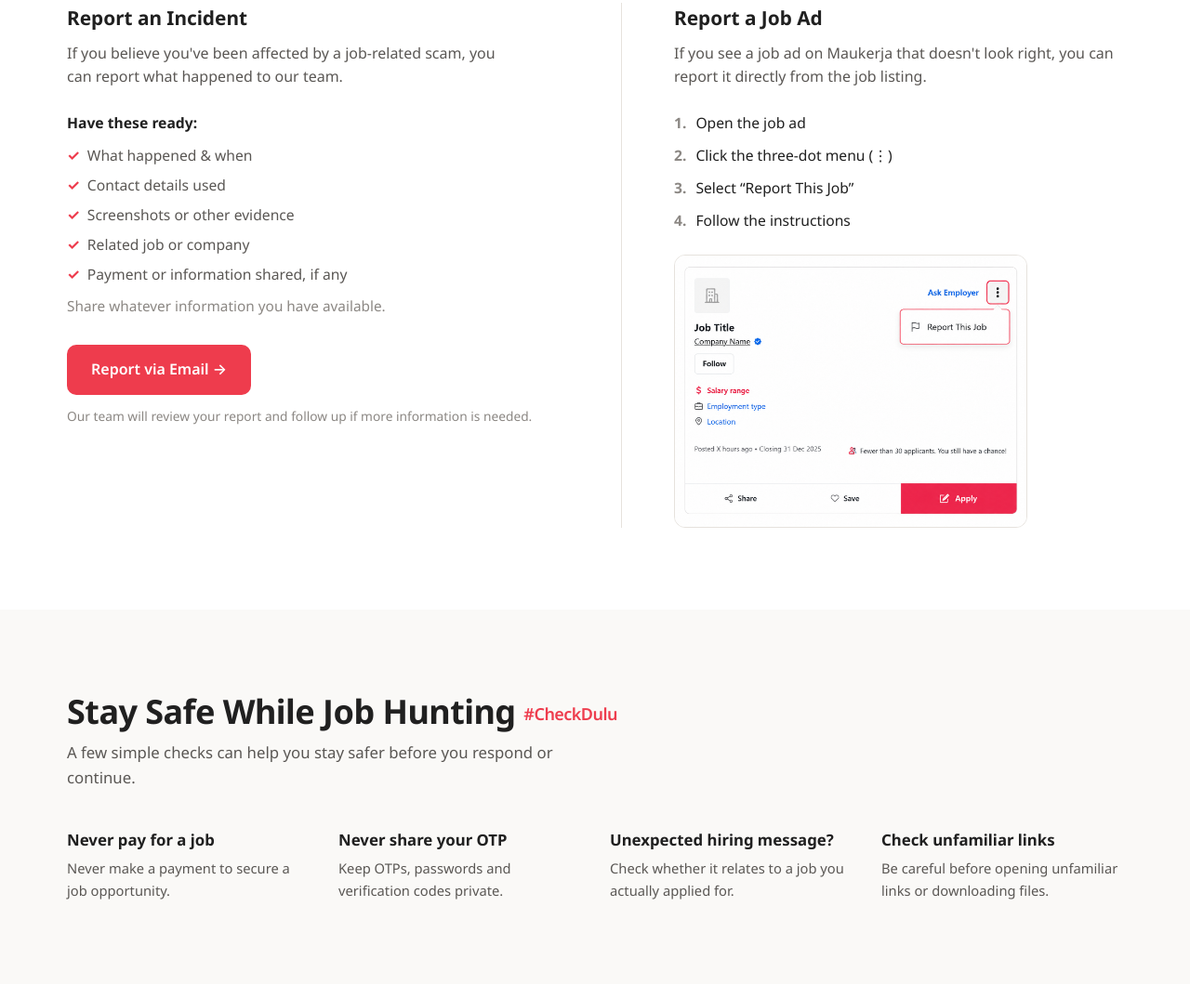
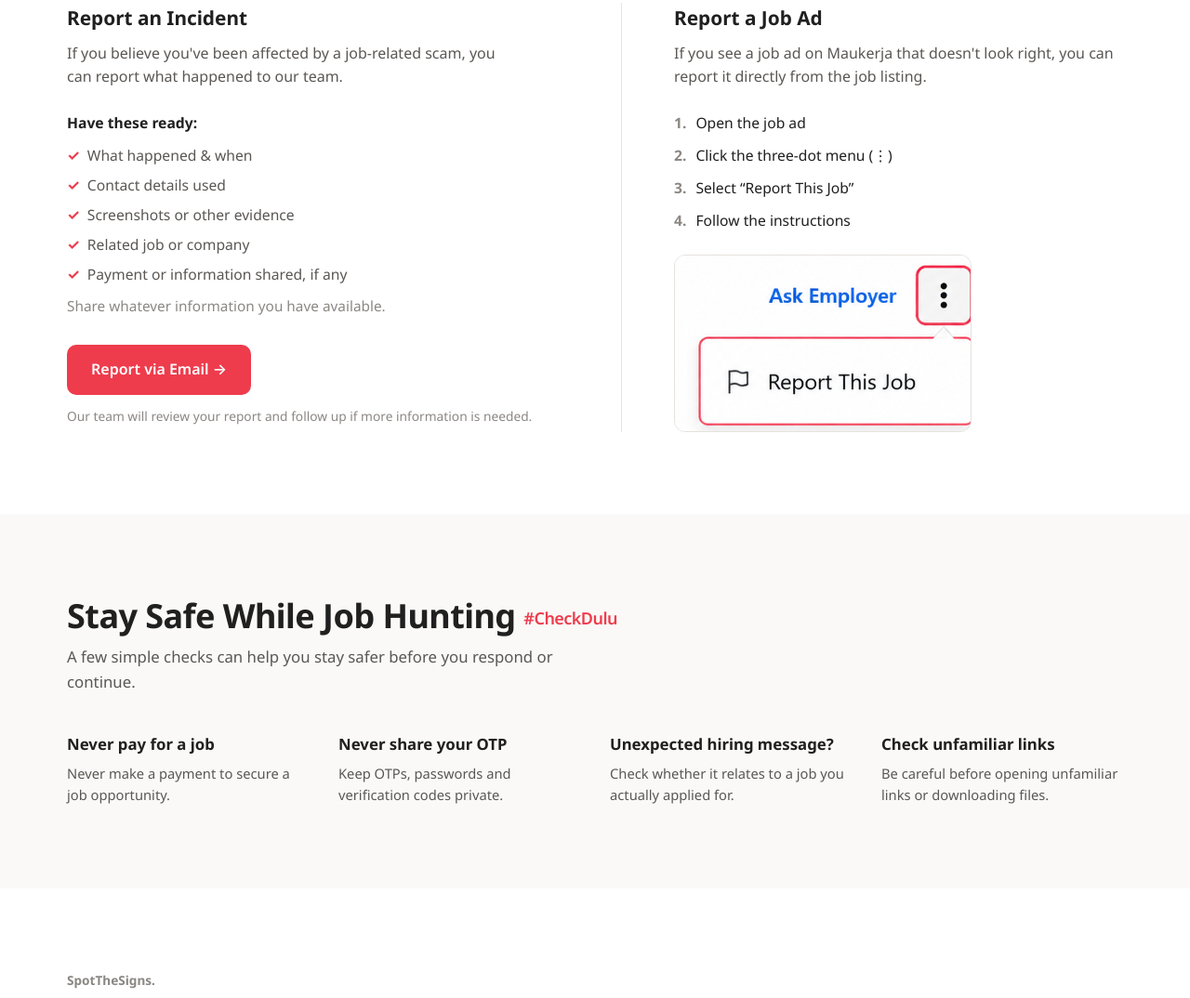
Before and after one commit to jeffrazi95/maukerja-safety-centre, a plain HTML site: page index.html in a window 1280 px wide. Shown: the part 2066-3140 px from the top of the page at 93% size. Drawn offline with Linux system fonts and the light colour scheme.

Commit message:
Replace Report a Job Ad screenshot with cropped three-dot menu image

```diff
--- a/index.html
+++ b/index.html
@@ -489,12 +489,13 @@
 
   .report-job-image {
     margin-top: 20px;
-    max-width: 380px;
+    max-width: 320px;
   }
 
   .report-job-image img {
     width: 100%;
     height: auto;
+    object-fit: contain;
     border: 1px solid var(--border);
     border-radius: var(--radius);
     display: block;
@@ -957,7 +958,7 @@
           </ol>
 
           <div class="report-job-image">
-            <img src="assets/report-job-ad-guide.png" alt="Maukerja job listing with the three-dot menu open, showing the &quot;Report This Job&quot; option">
+            <img src="assets/report-job-ad-menu.png" alt="The three-dot menu on a Maukerja job listing, open to show the &quot;Report This Job&quot; option">
           </div>
         </div>
       </div>
```
Also changed, not shown: assets/report-job-ad-menu.png (added).
